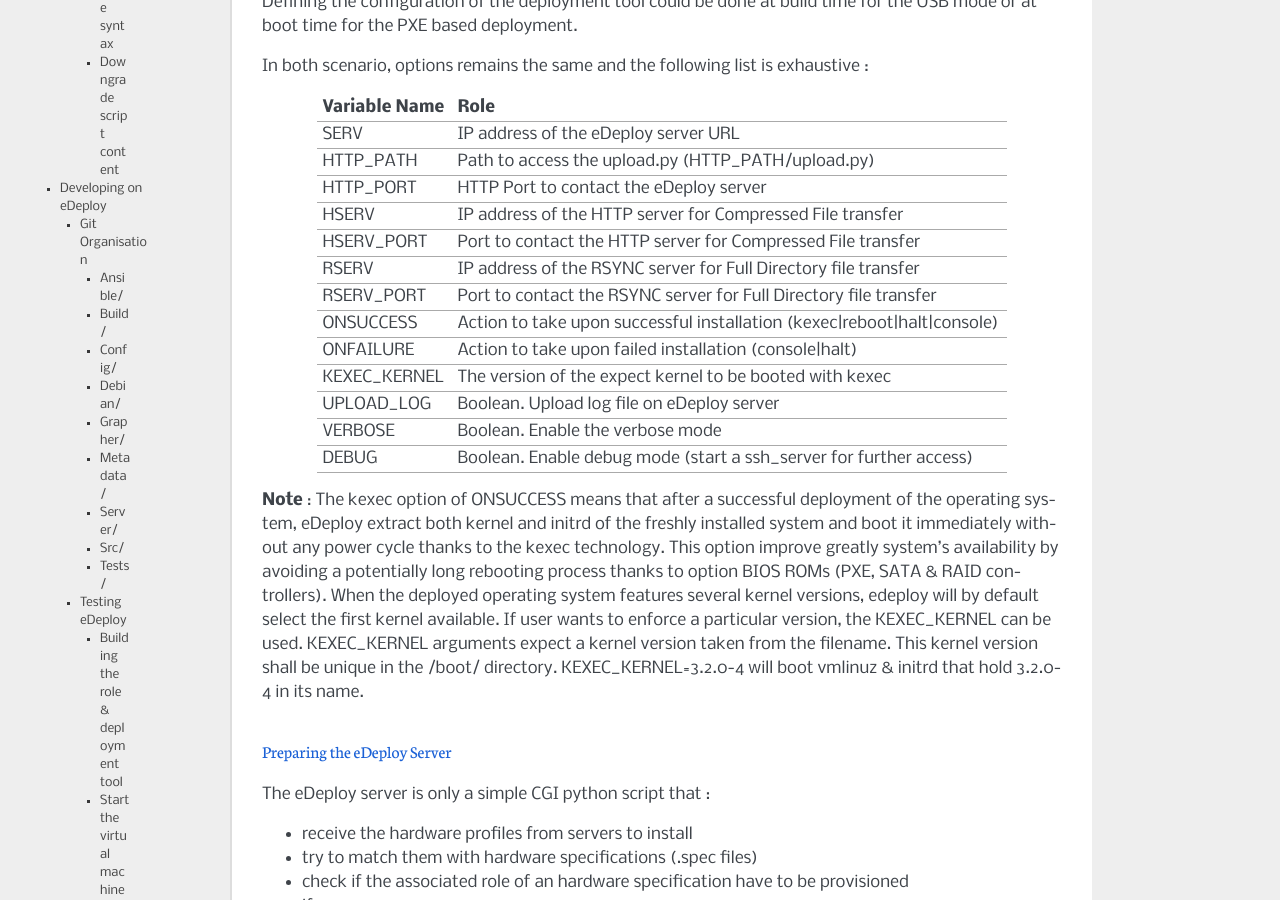
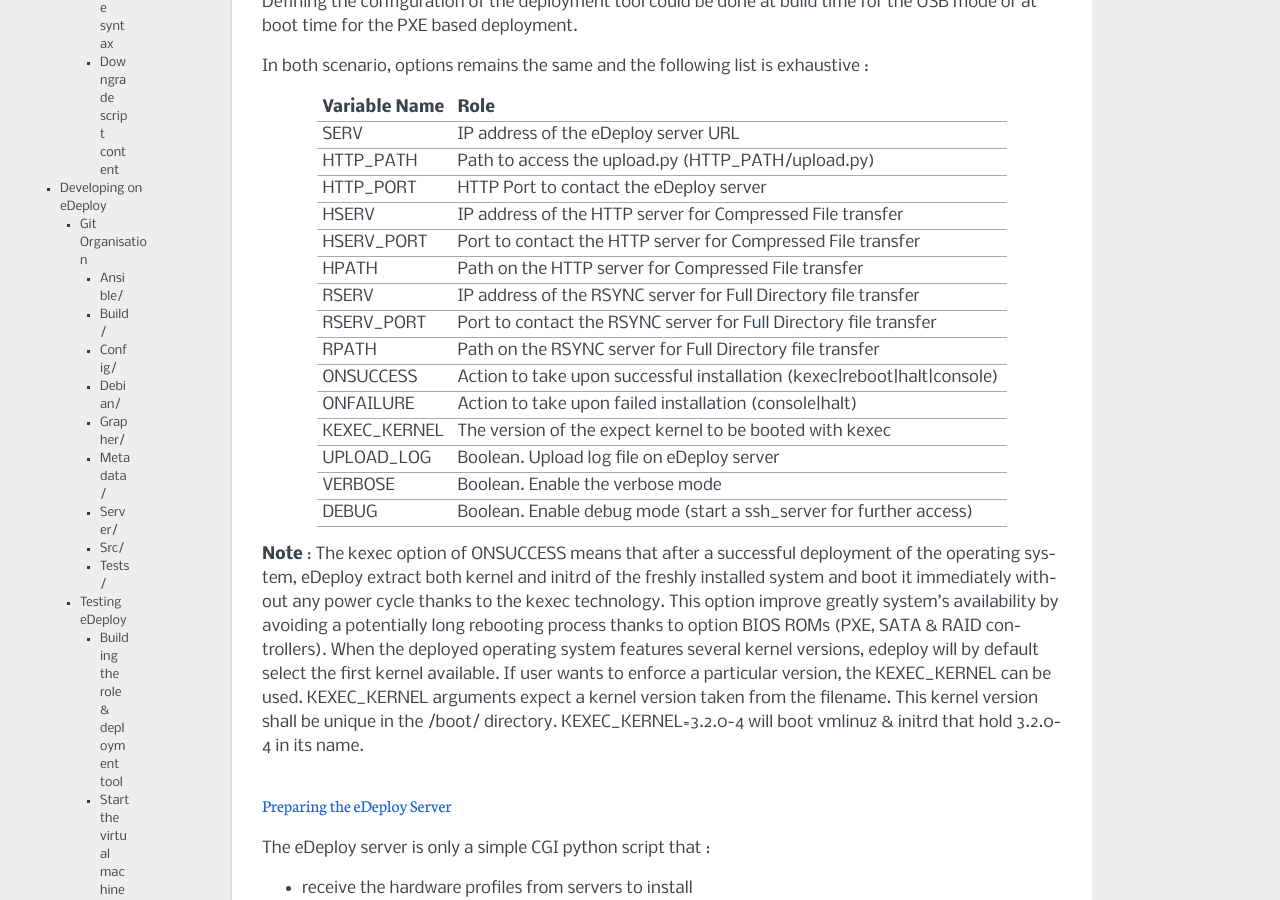
Before and after one commit to redhat-cip/edeploy, a Sphinx documentation site: the page built from docs/eDeployUserGuide.rst, in a window 1280 px wide and 900 px high, scrolled down 21104 px. Built offline with Sphinx 7.4.7, drawn with Linux system fonts in a browser that asks for light colours.

Commit message:
build/init: allow to change the /install/ path on the http and rsync server

```diff
--- a/docs/eDeployUserGuide.rst
+++ b/docs/eDeployUserGuide.rst
@@ -757,8 +757,10 @@ HTTP_PATH            Path to access the upload.py (HTTP_PATH/upload.py)
 HTTP_PORT            HTTP Port to contact the eDeploy server
 HSERV                IP address of the HTTP server for Compressed File transfer
 HSERV_PORT           Port to contact the HTTP server for Compressed File transfer
+HPATH                Path on the HTTP server for Compressed File transfer
 RSERV                IP address of the RSYNC server for Full Directory file transfer
 RSERV_PORT           Port to contact the RSYNC server for Full Directory file transfer
+RPATH                Path on the  RSYNC server for Full Directory file transfer
 ONSUCCESS            Action to take upon successful installation (kexec\|reboot\|halt\|console)
 ONFAILURE            Action to take upon failed installation (console\|halt)
 KEXEC_KERNEL         The version of the expect kernel to be booted with kexec
```
Also changed, not shown: 2 other files.
